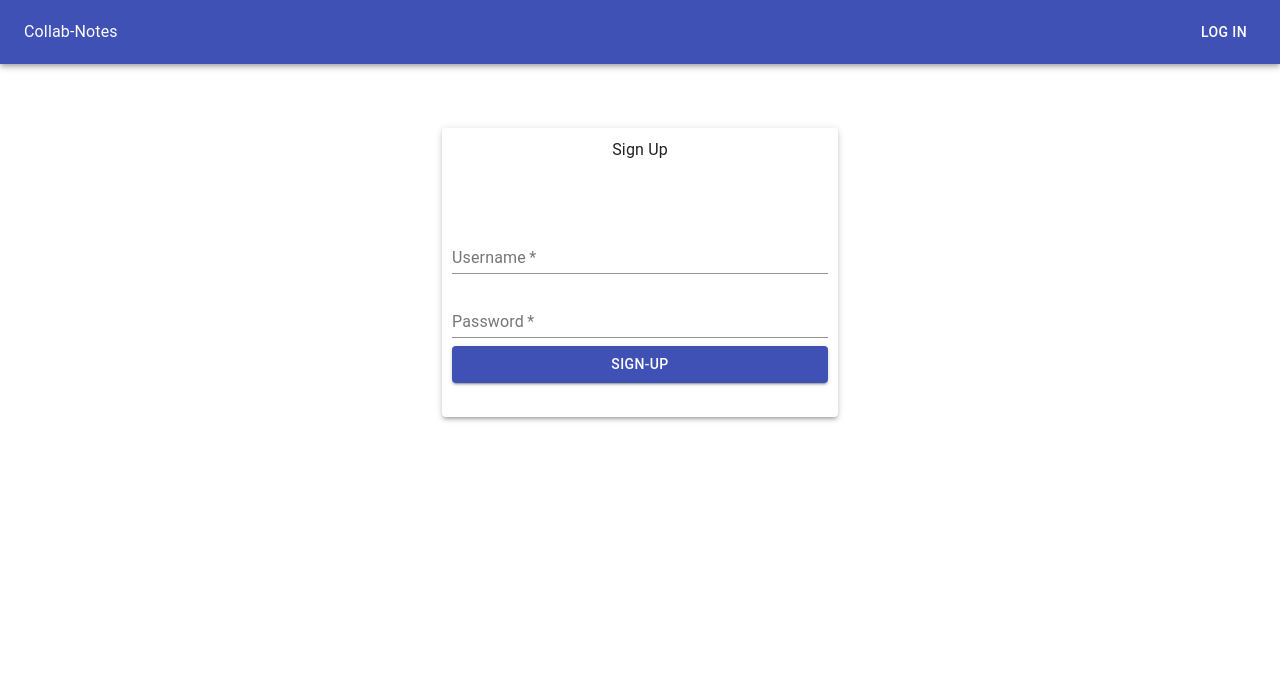
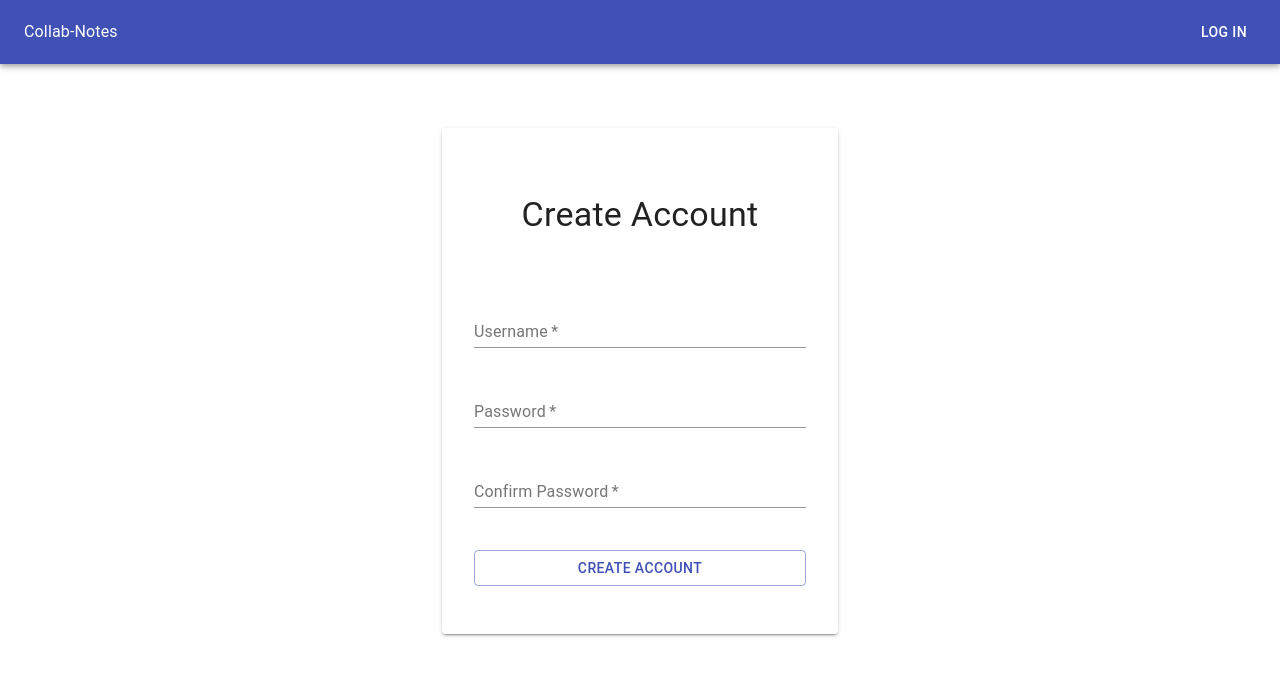
Before and after one commit to mayer171/collab-notes-frontend, a React (Create React App) app: page / in a window 1280 px wide. Shown: the top 676 px of the page. Built offline with nearby package versions, Linux system fonts and the light colour scheme; no server answers.

Commit message:
error handling and styles for sign in/up

```diff
--- a/src/components/SignInPage/SignIn.js
+++ b/src/components/SignInPage/SignIn.js
@@ -1,4 +1,4 @@
-import React, { useRef } from 'react';
+import React, { useRef, useState } from 'react';
 import TextField from '@material-ui/core/TextField';
 import Grid from '@material-ui/core/Grid';
 import Typography from '@material-ui/core/Typography';
@@ -15,7 +15,7 @@ import { LogIn } from '../../helpers/userSessionHelpers';
 const useStyles = makeStyles((theme) => ({
     card: {
         marginTop: theme.spacing(8),
-        padding: '10px'
+        padding: theme.spacing(4)
     },
     paper: {
         marginTop: theme.spacing(8),
@@ -37,6 +37,7 @@ export default function SignIn(props) {
 const classes = useStyles();
 const username = useRef('')
 const password = useRef('')
+const [ error, setError ] = useState('')
 
 function handleChange(e) {
     if(e.target.id === 'username'){
@@ -56,19 +57,21 @@ function handleSubmit(e) {
         .then( res => {
             if(res.success){
                 props.setUser(true, creds.username)
+            } else {
+              setError(res.message)
             }
         })
 }
   return (
     <Container component='main' maxWidth='xs'>
 
-        <Paper className={classes.card} elevation={3}>
-        <Typography component='h1'>
-            Sign In
+        <Paper className={classes.card} elevation={2}>
+        <Typography variant='h4' style={{paddingTop: '1em'}}>
+            Log In
         </Typography>
         <form className={classes.form} onSubmit={handleSubmit}>
             <div className={classes.paper}>
-                <Grid container spacing={2}>
+                <Grid container spacing={4}>
                     <Grid item xs={12}>
                         <TextField
                             onChange={handleChange}
@@ -95,12 +98,18 @@ function handleSubmit(e) {
                 <Button
                     type='submit'
                     fullWidth
-                    variant='contained'
+                    variant='outlined'
                     color='primary'
                     className={classes.submit}
+                    style={{marginTop: '3em'}}
                 >
-                    Sign-In
+                    Log In
                 </Button>
+                { error &&
+                  <p style={{color: 'orangered'}}>
+                  {error}
+                  </p>
+                }
 
             </div>
         </form>
--- a/src/components/SignInPage/SignUp.js
+++ b/src/components/SignInPage/SignUp.js
@@ -1,4 +1,4 @@
-import React, { useRef } from 'react';
+import React, { useRef, useState } from 'react';
 import TextField from '@material-ui/core/TextField';
 import Grid from '@material-ui/core/Grid';
 import Typography from '@material-ui/core/Typography';
@@ -12,7 +12,7 @@ import { SignUp } from '../../helpers/userSessionHelpers'
 const useStyles = makeStyles((theme) => ({
     card: {
         marginTop: theme.spacing(8),
-        padding: '10px'
+        padding: theme.spacing(4)
     },
     paper: {
         marginTop: theme.spacing(8),
@@ -22,7 +22,7 @@ const useStyles = makeStyles((theme) => ({
     },
     form: {
         width: '100%',
-        marginBottom: theme.spacing(2),
+        marginBottom: theme.spacing(1),
     },
     submit: {
         margin: theme.spacing(1, 0, 1),
@@ -31,39 +31,54 @@ const useStyles = makeStyles((theme) => ({
 
 
 export default function SignUpForm(props) {
-  const classes = useStyles();
-  const username = useRef('')
-  const password = useRef('')
+    const classes = useStyles();
+    const username = useRef('');
+    const password = useRef('');
+    const confirmPassword = useRef('');
 
-function handleChange(e) {
-    if(e.target.id === 'username'){
-        username.current = e.target.value
-    } else if(e.target.id === 'password'){
-        password.current = e.target.value
+    const [ error, setError ] = useState('');
+
+    function handleChange(e) {
+        if (e.target.id === 'username'){
+            username.current = e.target.value
+        } else if (e.target.id === 'password'){
+            password.current = e.target.value
+        } else if (e.target.id === 'confirm-password') {
+            confirmPassword.current = e.target.value
+        }
     }
-}
 function handleSubmit(e) {
     e.preventDefault();
+
+    if(password.current !== confirmPassword.current) {
+      setError('Passwords must match.');
+      return;
+    }
+
     const creds = {
         username: username.current,
         password: password.current
     }
+
     SignUp(creds)
         .then( res => {
+          console.log(res);
             if(res.success){
                 props.setUser(true, creds.username)
+            } else {
+              setError(res.message);
             }
         })
 }
   return (
     <Container component='main' maxWidth='xs'>
-    <Paper className={classes.card} elevation={3}>
-    <Typography component='h1'>
-        Sign Up
+    <Paper className={classes.card} elevation={2}>
+    <Typography variant='h4' style={{paddingTop: '1em'}}>
+        Create Account
     </Typography>
     <form className={classes.form} onSubmit={handleSubmit}>
         <div className={classes.paper}>
-            <Grid container spacing={2}>
+            <Grid container spacing={4}>
                 <Grid item xs={12}>
                     <TextField
                         onChange={handleChange}
@@ -85,16 +100,33 @@ function handleSubmit(e) {
                         id="password"
                     />
                 </Grid>
+                <Grid item xs={12}>
+                    <TextField
+                        onChange={handleChange}
+                        required
+                        fullWidth
+                        name="confirm-password"
+                        label="Confirm Password"
+                        type="password"
+                        id="confirm-password"
+                    />
+                </Grid>
                 </Grid>
                 <Button
                     type='submit'
                     fullWidth
-                    variant='contained'
+                    variant='outlined'
                     color='primary'
                     className={classes.submit}
+                    style={{marginTop: '3em'}}
                 >
-                    Sign-up
+                    Create Account
                 </Button>
+                { error &&
+                  <p style={{color: 'orangered'}}>
+                  {error}
+                  </p>
+                }
 
             </div>
         </form>
--- a/src/components/SlateEditor.js
+++ b/src/components/SlateEditor.js
@@ -37,7 +37,7 @@ const SlateEditor = (props) => {
   const [value, setValue] = useState(props.content || defaultContent);
 
   const connectionString = () => {
-    return `ws://localhost:3001/docID=${props.docID}/edID=${editorID}`;
+    return `${process.env.REACT_APP_WS_CONNECT}/docID=${props.docID}/edID=${editorID}`;
   }
 
 
```
Also changed, not shown: src/components/indexNote.js (+21 -0 lines), 1 other file (tests, documents, lock files or other folders).
